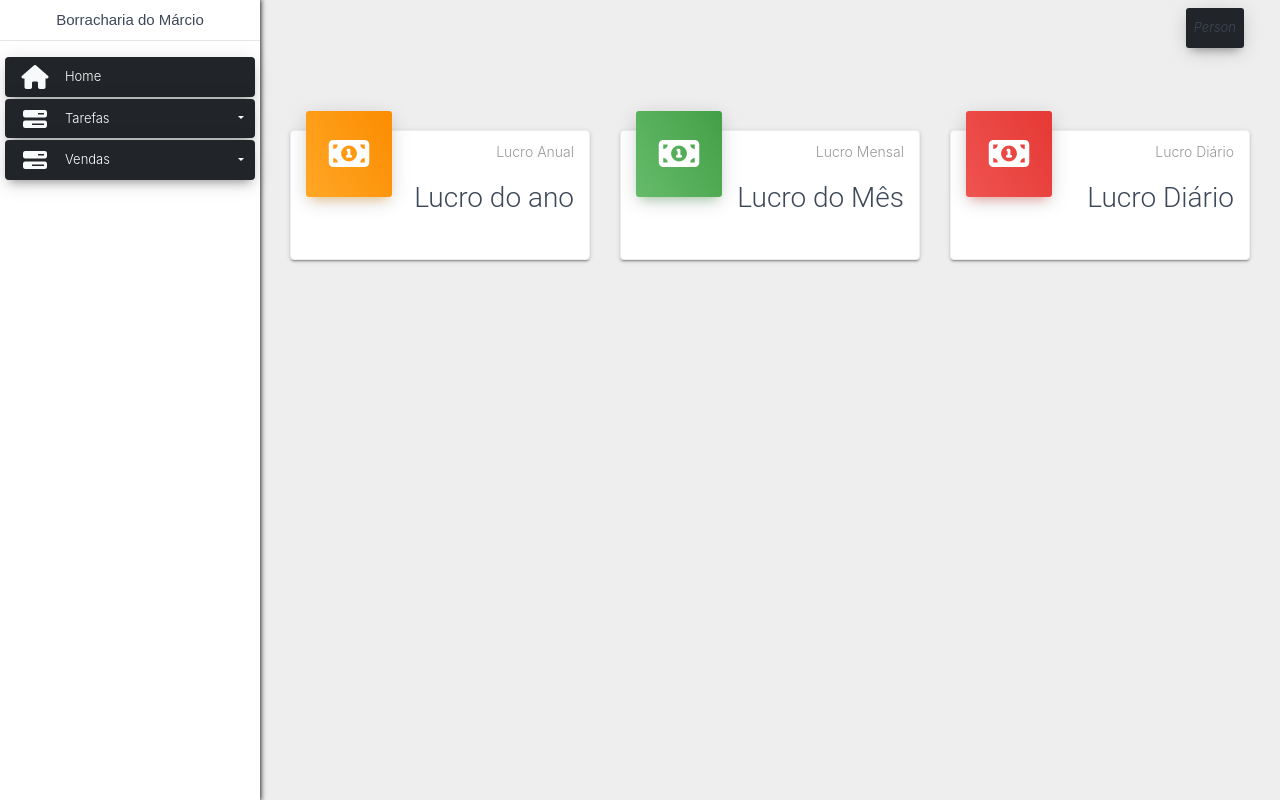
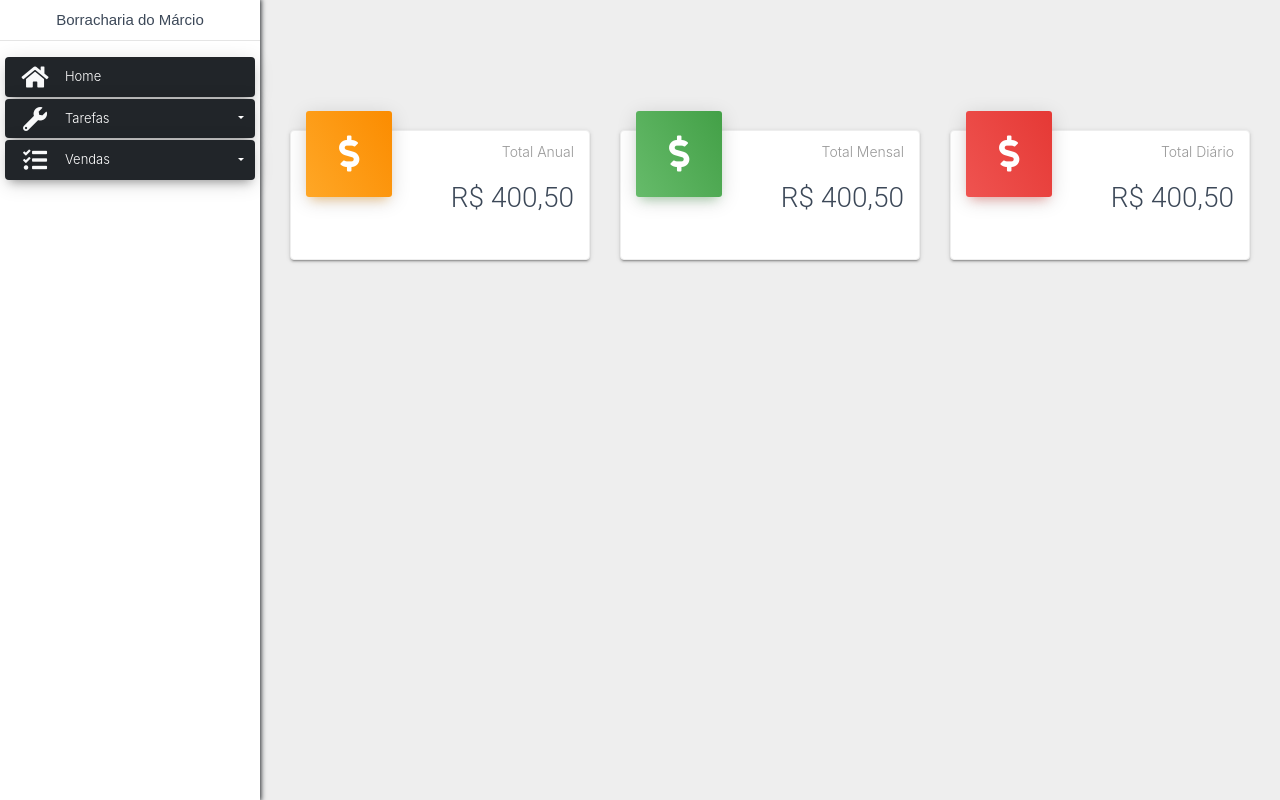
Before and after one commit to AthirsonLamonato/Sistema-Borracharia, a PHP site: page /index.php in a window 1280 px wide. Run offline with PHP 8.4, Linux system fonts and the light colour scheme; data comes from the database, SQL or seed files in the repository; both versions use the stored data as it was after the commit; some libraries are stand-ins or nearby versions.

Commit message:
Adicionado ao dashboard, consulta de Totais

```diff
--- a/app/Db/Database.php
+++ b/app/Db/Database.php
@@ -48,31 +48,6 @@
 			return $this->connection->lastInsertId();
 		}
 
-		public function select($where = null, $order = null, $limit = null, $fields = '*'){
-			//dados da query
-			$where = strlen($where) ? 'WHERE '.$where : '';
-			$order = strlen($order) ? 'ORDER BY '.$order : '';
-			$limit = strlen($limit) ? 'LIMIT  '.$limit : '';
-
-			//monta a query
-			$query = 'SELECT '.$fields.' FROM '.$this->table.' '.$where.' '.$order.' '.$limit;
-
-			return $this->execute($query);
-		}
-
-		public function update($where, $values){
-			//dados da query
-			$fields = array_keys($values);
-
-			//monta a query
-			$query = 'UPDATE '.$this->table.' SET '.implode('=?,', $fields).'=? WHERE '.$where;
-
-			//executa a query
-			$this->execute($query, array_values($values));
-
-			return true;
-		}
-
 		public function delete($where){
 			//monta a query
 			$query = 'DELETE FROM '.$this->table.' WHERE '.$where;
@@ -83,34 +58,82 @@
 			return true;
 		}
 
-		public function selectVendas(){
+		public function selectVendas($id = 0){
+      $valor = $id;
+      $valor = str_replace(' ', '%', strtoupper($valor));
+      //monta a query
+      $query = 'SELECT
+                  v.id,
+                  v.placa,
+                  v.cor,
+                  v.tarefaid,
+                  t.nome tarefa,
+                  v.tipo_pagamento,
+                  v.data_pagamento,
+                  v.data_servico,
+                  v.total_servico,
+                  v.observacao
+              FROM
+                  vendas v
+              INNER JOIN tarefas t ON (t.id = v.tarefaid)
+              WHERE v.id = :ID or :ID = 0';
 
-			//monta a query
-			$query = 'SELECT
-										v.id,
-										v.placa,
-										v.cor,
-										t.nome,
-										v.tarefa,
-										v.tipo_pagamento,
-										v.data_pagamento,
-										v.data_servico,
-										v.total_servico
-								FROM
-										vendas v
-									INNER JOIN tarefas t ON (t.nome = v.tarefa)
-								ORDER BY data_servico DESC';
+      return $this->execute($query,[':ID' => $valor]);
+    }
 
-			return $this->execute($query);
-		}
+    public function selectVendasMensais(){
 
-		public function selectTarefas(){
+      $query = 'SELECT
+                  v.id,
+                  v.placa,
+                  v.cor,
+                  v.tarefaid,
+                  t.nome tarefa,
+                  v.tipo_pagamento,
+                  v.data_pagamento,
+                  v.data_servico,
+                  v.total_servico,
+                  v.observacao,
+                  sum(v.total_servico) total_mensal
+                FROM
+                  vendas v
+                  INNER JOIN tarefas t ON(t.id = v.tarefaid)
+                WHERE v.data_servico BETWEEN DATE_SUB(CURRENT_DATE,INTERVAL DAYOFMONTH(CURRENT_DATE)-1 DAY) AND LAST_DAY(CURRENT_DATE)
+                  ORDER BY data_servico DESC';
 
-			$query = 'SELECT t.id, t.nome FROM tarefas t ORDER BY nome ASC';
 
-			return $this->execute($query);
-		}
+      return $this->execute($query);
+    }
 
-	}
+    public function selectTarefas(){
+
+      $query = 'SELECT t.id, t.nome FROM tarefas t ORDER BY nome ASC';
+
+      return $this->execute($query);
+    }
+
+    public function select($where = null, $fields){
+      //dados da query
+      $where = strlen($where) ? 'WHERE '.$where : '';
+
+      //monta a query
+      $query = 'SELECT '.$fields.' FROM '.$this->table.' '.$where.'';
+      return $this->execute($query);
+    }
+
+    public function update($where, $values){
+      //dados da query
+      $fields = array_keys($values);
+
+      //monta a query
+      $query = 'UPDATE '.$this->table.' SET '.implode('=?,', $fields).'=? WHERE '.$where;
+
+      //executa a query
+      $this->execute($query, array_values($values));
+
+      return true;
+      }
+
+    }
 
 ?>
--- a/app/src/dados.php
+++ b/app/src/dados.php
@@ -2,11 +2,6 @@
 	namespace App\Entity;
 
 	require_once 'app/Db/Database.php';
-
-
-	ini_set('display_errors', 1);
-	ini_set('display_startup_errors', 1);
-	error_reporting(E_ALL);
 
 	use \App\Db\Database;
 	use \PDO;
@@ -28,7 +23,6 @@
 				'descricao' => $this->descricao,
 			]);
 			return true;
-
 		}
 
 		public function atualizar(){
@@ -43,12 +37,12 @@
 			return (new Database('tarefas'))->delete('id = '.$this->id);
 		}
 
-		public static function getTarefas($where = null, $order = null, $limit = null){
-				return (new Database('tarefas'))->select($where,$order,$limit)->fetchAll(PDO::FETCH_CLASS);
+		public static function getTarefas($where = null, $order = null, $limit = null, $fields = "id, nome, valor, descricao"){
+				return (new Database('tarefas'))->select($where,$fields)->fetchAll(PDO::FETCH_CLASS);
 		}
 
 		public static function getTarefa($id){
-			return (new Database('tarefas'))->select('id = '.$id)->fetchObject(self::class);
+			return (new Database('tarefas'))->select('id = '.$id,$fields = "id, nome, valor, descricao")->fetchObject(self::class);
 		}
 
 	}
@@ -62,6 +56,7 @@
 		public $data_pagamento;
 		public $data_servico;
 		public $total_servico;
+    public $observacao;
 
 		public function cadastrar(){
 
@@ -71,11 +66,12 @@
 			$this->id = $objDatabase->insert([
 				'placa' => $this->placa,
 				'cor' => $this->cor,
-				'tarefa' => $this->tarefa,
+				'tarefaid' => $this->tarefaid,
 				'tipo_pagamento' => $this->tipo_pagamento,
 				'data_pagamento' => $this->data_pagamento,
 				'data_servico' => $this->data_servico,
-				'total_servico' => $this->data_servico,
+				'total_servico' => $this->total_servico,
+				'observacao' => $this->observacao
 			]);
 			return true;
 
@@ -85,11 +81,12 @@
 			return (new Database('vendas'))->update('id = '.$this->id, [
 				'placa' => $this->placa,
 				'cor' => $this->cor,
-				'tarefa' => $this->tarefa,
+				'tarefaid' => $this->tarefaid,
 				'tipo_pagamento' => $this->tipo_pagamento,
 				'data_pagamento' => $this->data_pagamento,
 				'data_servico' => $this->data_servico,
-				'total_servico' => $this->data_servico,
+				'total_servico' => $this->total_servico,
+				'observacao' => $this->observacao
 			]);
 		}
 
@@ -101,12 +98,17 @@
 			return (new Database('tarefas'))->selectTarefas()->fetchAll(PDO::FETCH_CLASS);
 		}
 
+    public static function AllVendas(){
+      return (new Database('vendas'))->selectVendasMensais()->fetchAll(PDO::FETCH_CLASS);
+    }
+
 		public static function getVendas(){
-				return (new Database('vendas'))->selectVendas()->fetchAll(PDO::FETCH_CLASS);
-		}
+      return (new Database('vendas'))->selectVendas()->fetchAll(PDO::FETCH_CLASS);
 
-		public static function getVenda($id){
-			return (new Database('vendas'))->select('id = '.$id)->fetchObject(self::class);
-		}
+    }
+
+    public static function getVenda($id){
+      return (new Database('vendas'))->selectVendas($id)->fetchObject(self::class);
+    }
 
 	}
--- a/assets/css/styles.css
+++ b/assets/css/styles.css
@@ -183,6 +183,10 @@ h6,
 .required::after {
     content: " *";
     color: red;
+}
+
+.valor_mensal{
+  display: inline;
 }
 
 
--- a/includes/confirm_delete_tarefas.php
+++ b/includes/confirm_delete_tarefas.php
@@ -8,9 +8,7 @@
 						<p>Deseja realmente excluir a tarefa <strong><?= $objTarefas->nome ?></strong>?</p>
 					</div>
 					<div class="form-group">
-						<a href="index.php">
-							<button type="button" class="btn btn-success">Cancelar</button>
-						</a>
+						<a href="index.php" class="btn btn-success">Cancelar</a>
 						<button type="submit" name="excluir" class="btn btn-danger">Excluir</button>
 					</div>
 				</form>
--- a/includes/confirm_delete_vendas.php
+++ b/includes/confirm_delete_vendas.php
@@ -5,12 +5,10 @@
 				<h2 class="mt-3">Excluir Venda</h2>
 				<form method="post">
 					<div class="form-group">
-						<p>Deseja realmente excluir a venda realizada para o carro com placa <strong><?= $objVendas->nome ?></strong>?</p>
+						<p>Deseja realmente excluir a venda realizada para o carro com placa <strong><?= $objVendas->placa ?></strong>?</p>
 					</div>
 					<div class="form-group">
-						<a href="index.php">
-							<button type="button" class="btn btn-success">Cancelar</button>
-						</a>
+            <a href="index.php" class="btn btn-success">Cancelar</a>
 						<button type="submit" name="excluir" class="btn btn-danger">Excluir</button>
 					</div>
 				</form>
--- a/includes/dashboard.php
+++ b/includes/dashboard.php
@@ -1,3 +1,22 @@
+<?php
+
+require_once 'app/src/dados.php';
+use \App\Entity\Vendas;
+
+$vendas = Vendas::AllVendas();
+setlocale(LC_MONETARY, 'it_IT');
+
+$valores = 0;
+
+foreach ($vendas as $venda) {
+  $valores = $venda->total_mensal;
+}
+
+$valores = number_format($valores ,2,",",".");
+
+
+?>
+
 <div class="content">
   <div class="container-fluid">
 
@@ -6,10 +25,10 @@
         <div class="card card-stats">
           <div class="card-header card-header-warning card-header-icon">
             <div class="card-icon">
-              <i class="fa fa-money"></i>
+              <i class="fas fa-dollar-sign"></i>
             </div>
-            <p class="card-category">Lucro Anual</p>
-            <h3 class="card-title">Lucro do ano</h3>
+            <p class="card-category">Total Anual</p>
+            <h3 class="card-title">R$ <p class="valor_mensal"><?= $valores ?></p></h3>
           </div>
           <div class="card-footer">
           </div>
@@ -19,10 +38,10 @@
         <div class="card card-stats">
           <div class="card-header card-header-success card-header-icon">
             <div class="card-icon">
-              <i class="fa fa-money"></i>
+              <i class="fas fa-dollar-sign"></i>
             </div>
-            <p class="card-category">Lucro Mensal</p>
-            <h3 class="card-title">Lucro do Mês</h3>
+            <p class="card-category">Total Mensal</p>
+            <h3 class="card-title">R$ <p class="valor_mensal"><?= $valores ?></h3>
           </div>
           <div class="card-footer">
           </div>
@@ -32,10 +51,10 @@
         <div class="card card-stats">
           <div class="card-header card-header-danger card-header-icon">
             <div class="card-icon">
-              <i class="fa fa-money"></i>
+              <i class="fas fa-dollar-sign"></i>
             </div>
-            <p class="card-category">Lucro Diário</p>
-            <h3 class="card-title">Lucro Diário</h3>
+            <p class="card-category">Total Diário</p>
+            <h3 class="card-title">R$ <p class="valor_mensal"><?= $valores ?></h3>
           </div>
           <div class="card-footer">
           </div>
@@ -43,12 +62,5 @@
       </div>
     </div>
 
-    <div class="row">
-
-        <div class="col-lg-12 col-md-12">
-
-        </div>
-    </div>
-
   </div>
 </div>
--- a/includes/footer.php
+++ b/includes/footer.php
@@ -5,6 +5,7 @@
   <script src="https://code.jquery.com/jquery-3.3.1.slim.min.js" integrity="sha384-q8i/X+965DzO0rT7abK41JStQIAqVgRVzpbzo5smXKp4YfRvH+8abtTE1Pi6jizo" crossorigin="anonymous"></script>
   <script src="https://cdnjs.cloudflare.com/ajax/libs/popper.js/1.14.3/umd/popper.min.js" integrity="sha384-ZMP7rVo3mIykV+2+9J3UJ46jBk0WLaUAdn689aCwoqbBJiSnjAK/l8WvCWPIPm49" crossorigin="anonymous"></script>
   <script src="https://stackpath.bootstrapcdn.com/bootstrap/4.1.3/js/bootstrap.min.js" integrity="sha384-ChfqqxuZUCnJSK3+MXmPNIyE6ZbWh2IMqE241rYiqJxyMiZ6OW/JmZQ5stwEULTy" crossorigin="anonymous"></script>
+  <script src="https://cdnjs.cloudflare.com/ajax/libs/jquery.mask/1.14.16/jquery.mask.js"></script>
   <script src="https://cdn.jsdelivr.net/npm/select2@4.1.0-rc.0/dist/js/select2.min.js"></script>
   <script src="assets/js/index.js?v=<?= time() ?>"></script>
 </body>
--- a/includes/formulario_tarefas.php
+++ b/includes/formulario_tarefas.php
@@ -22,7 +22,7 @@
                   <div class="form-group row">
                     <label class="bmd-label-floating  col-2 required">Descrição</label>
                     <div class="col-10">
-                      <textarea type="text" name="descricao" class="form-control" placeholder="Informe a descrição da tarefa" required value="<?=$objTarefas->descricao?>"></textarea>
+                      <textarea type="text" name="descricao" class="form-control" placeholder="Informe a descrição da tarefa" required><?=$objTarefas->descricao?></textarea>
                     </div>
                   </div>
 
--- a/includes/header.php
+++ b/includes/header.php
@@ -1,29 +1,15 @@
-<!--
-=========================================================
-Material Dashboard - v2.1.2
-=========================================================
-
-Product Page: https://www.creative-tim.com/product/material-dashboard
-Copyright 2020 Creative Tim (https://www.creative-tim.com)
-Coded by Creative Tim
-
-=========================================================
-The above copyright notice and this permission notice shall be included in all copies or substantial portions of the Software. -->
 <!DOCTYPE html>
 <html lang="en">
 
 <head>
   <meta charset="utf-8" />
-  <link rel="apple-touch-icon" sizes="76x76" href="../assets/img/apple-icon.png">
-  <link rel="icon" type="image/png" href="../assets/img/favicon.png">
-  <meta http-equiv="X-UA-Compatible" content="IE=edge,chrome=1" />
   <title>
     Trabalho Final LPIV - Crud com PHP & MySQL
   </title>
 
   <link rel="stylesheet" href="https://stackpath.bootstrapcdn.com/bootstrap/4.1.3/css/bootstrap.min.css" integrity="sha384-MCw98/SFnGE8fJT3GXwEOngsV7Zt27NXFoaoApmYm81iuXoPkFOJwJ8ERdknLPMO" crossorigin="anonymous">
-  <link rel="stylesheet" href="https://maxcdn.bootstrapcdn.com/font-awesome/latest/css/font-awesome.min.css">
   <link href="https://cdn.jsdelivr.net/npm/select2@4.1.0-rc.0/dist/css/select2.min.css" rel="stylesheet" />
+  <link rel="stylesheet" href="https://use.fontawesome.com/releases/v5.0.7/css/all.css">
   <link href="assets/css/styles.css?v=<?= time() ?>" rel="stylesheet" />
 
 </head>
--- a/includes/listagem_tarefas.php
+++ b/includes/listagem_tarefas.php
@@ -32,8 +32,6 @@
 
 	$resultados = strlen($resultados) ? $resultados : '<tr><td colspan="6" class="text-center">Não há serviços cadastrados</td></tr>'
 ?>
-
-
   <div class="content">
     <div class="container-fluid">
       <div class="row">
--- a/includes/menu.php
+++ b/includes/menu.php
@@ -17,24 +17,24 @@
 
       <li class="nav-item">
         <div class="dropdown">
-          <a href="#" class="nav-link dropdown-toggle active" id="dropdownMenuLink" role="button" data-toggle="dropdown" aria-haspopup="true" aria-expanded="false" aria-current="page">
-            <i class="fa fa-tasks Iconlarge"></i><p>Tarefas</p>
+          <a href="#" class="nav-link dropdown-toggle active" id="dropdownTarefas" role="button" data-toggle="dropdown" aria-haspopup="true" aria-expanded="false" aria-current="page">
+            <i class="fa fa-wrench Iconlarge"></i><p>Tarefas</p>
           </a>
-          <div class="dropdown-menu" aria-labelledby="dropdownMenuLink">
-            <a class="dropdown-item" href="cad_tarefas.php">Cadastro de Tarefas</a>
-            <a class="dropdown-item" href="dados_tarefas.php">Lista de Tarefas</a>
+          <div class="dropdown-menu" aria-labelledby="dropdownTarefas">
+            <a class="dropdown-item" href="cad_tarefas.php"><i class="fas fa-chevron-right"></i> Cadastro de Tarefas</a>
+            <a class="dropdown-item" href="dados_tarefas.php"><i class="fas fa-chevron-right"></i> Lista de Tarefas</a>
           </div>
         </div>
       </li>
 
       <li class="nav-item">
         <div class="dropdown">
-          <a href="#" class="nav-link dropdown-toggle active" id="dropdownMenuLink" role="button" data-toggle="dropdown" aria-haspopup="true" aria-expanded="false" aria-current="page">
+          <a href="#" class="nav-link dropdown-toggle active" id="dropdownVendas" role="button" data-toggle="dropdown" aria-haspopup="true" aria-expanded="false" aria-current="page">
             <i class="fa fa-tasks Iconlarge"></i><p>Vendas</p>
           </a>
-          <div class="dropdown-menu" aria-labelledby="dropdownMenuLink">
-            <a class="dropdown-item" href="cad_vendas.php">Cadastro de Vendas</a>
-            <a class="dropdown-item" href="dados_vendas.php">Lista de Vendas</a>
+          <div class="dropdown-menu" aria-labelledby="dropdownVendas">
+            <a class="dropdown-item" href="cad_vendas.php"><i class="fas fa-chevron-right"></i> Cadastro de Vendas</a>
+            <a class="dropdown-item" href="dados_vendas.php"><i class="fas fa-chevron-right"></i> Lista de Vendas</a>
           </div>
         </div>
       </li>
--- a/includes/navbar.php
+++ b/includes/navbar.php
@@ -1,29 +1 @@
 <main>
-  <nav class="navbar navbar-expand-lg navbar-transparent navbar-absolute fixed-top ">
-    <div class="container-fluid">
-      <button class="navbar-toggler" type="button" data-toggle="collapse" aria-controls="navigation-index" aria-expanded="false" aria-label="Toggle navigation">
-        <span class="sr-only">Toggle navigation</span>
-        <span class="navbar-toggler-icon icon-bar"></span>
-        <span class="navbar-toggler-icon icon-bar"></span>
-        <span class="navbar-toggler-icon icon-bar"></span>
-      </button>
-      <div class="collapse navbar-collapse justify-content-end">
-        <ul class="navbar-nav">
-          <li class="nav-item dropdown">
-            <a class="nav-link" href="javascript:;" id="navbarDropdownProfile" data-toggle="dropdown" aria-haspopup="true" aria-expanded="false">
-              <i class="material-icons">person</i>
-              <p class="d-lg-none d-md-block">
-                Account
-              </p>
-            </a>
-            <div class="dropdown-menu" aria-labelledby="navbarDropdownProfile">
-              <a class="dropdown-item" href="#">Profile</a>
-              <a class="dropdown-item" href="#">Settings</a>
-              <div class="dropdown-divider"></div>
-              <a class="dropdown-item" href="#">Log out</a>
-            </div>
-          </li>
-        </ul>
-      </div>
-    </div>
-  </nav>
```
Also changed, not shown: SQL_PARA_INPUTAR/borracharia.sql (added, +106 -0 lines), assets/js/index.js (+5 -3 lines), cad_vendas.php (+4 -3 lines), edit_vendas.php (+10 -5 lines), includes/formulario_vendas.php (+4 -5 lines), includes/listagem_vendas.php (+2 -8 lines). Lines whose indentation alone changed are shown as unchanged.
